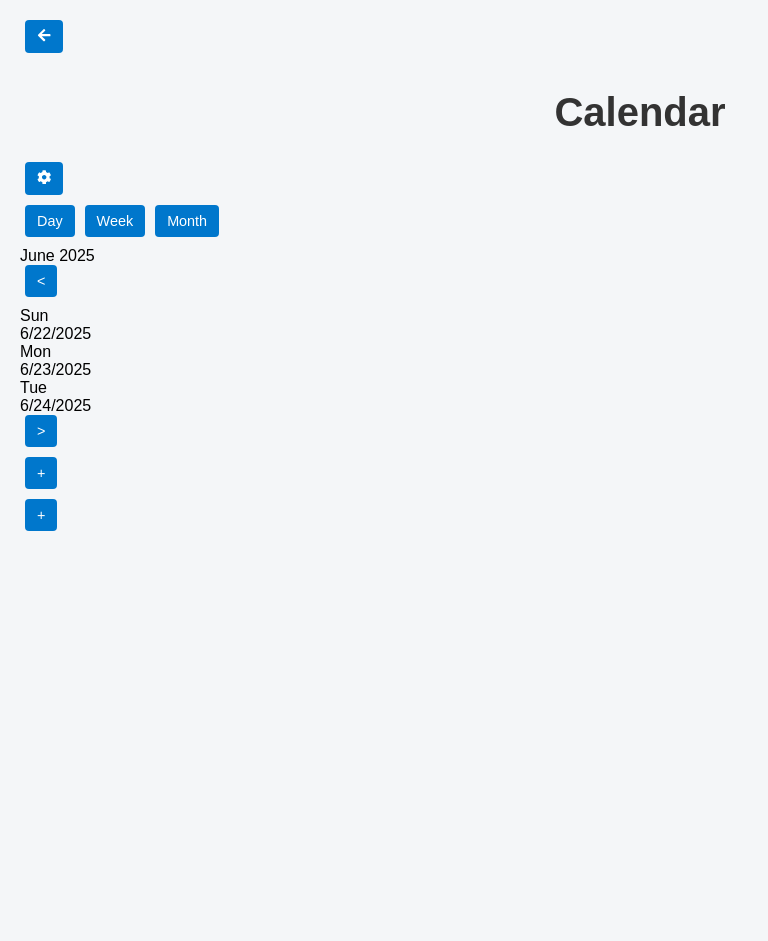
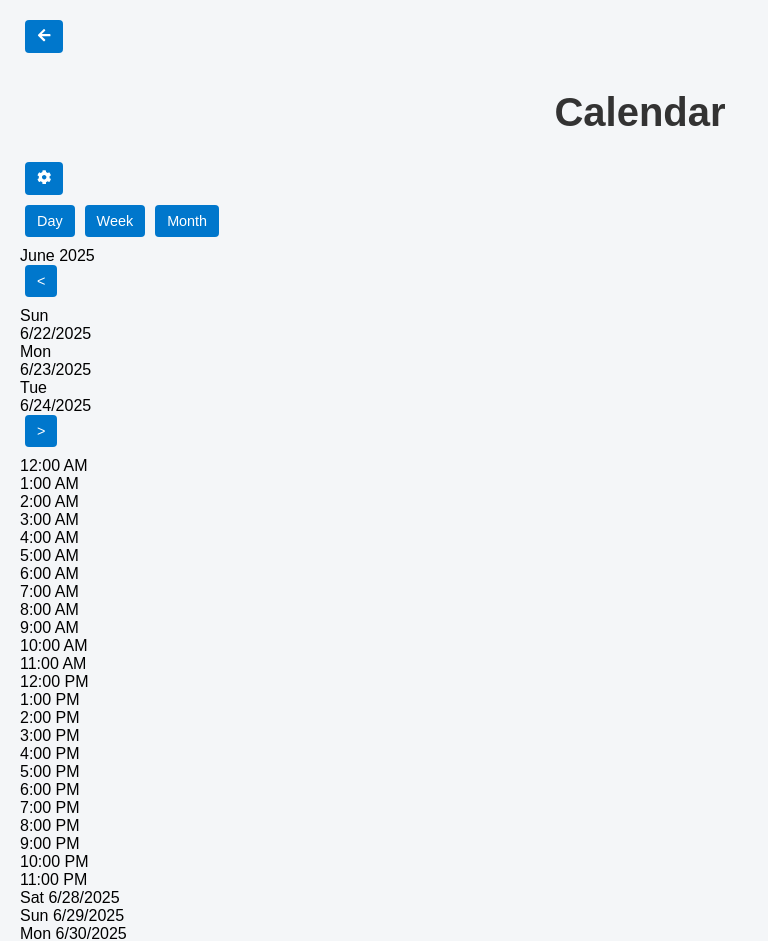
Before and after one commit to JMaraglia/crumb-v3, a React (Vite) app: page /calendar in a window 1280 px wide. Shown: the top 941 px of the page, without its empty margins (0-768 px from the left). Before the commit the page ends 800 px from the top, so only its background shows below. Built offline with nearby package versions, Linux system fonts and the light colour scheme.

Commit message:
weekview adjustment

```diff
--- a/src/WeekView.jsx
+++ b/src/WeekView.jsx
@@ -148,7 +148,51 @@ export default function WeekView() {
 
   return (
     <div ref={scrollRef} className="p-4 min-h-screen bg-white overflow-auto">
-      {/* UI remains unchanged until the modal */}
+      <div className="flex overflow-x-auto">
+        <div className="min-w-[900px] grid grid-cols-[60px_repeat(3,minmax(250px,1fr))] border-t border-l">
+          <div className="bg-gray-100 border-r z-10">
+            {HOURS.map((slot, i) => (
+              <div key={i} className="h-20 text-[10px] px-1 border-b">
+                {slot.format("h:mm A")}
+              </div>
+            ))}
+          </div>
+          {days.map((day, i) => {
+            const dateKey = day.format("YYYY-MM-DD");
+            const dayEvents = events.filter((e) => e.date === dateKey);
+
+            return (
+              <div key={i} className="border-r relative">
+                <div className="text-center text-xs sm:text-sm font-semibold py-1 border-b bg-white sticky top-0 z-10">
+                  {day.format("ddd M/D/YYYY")}
+                </div>
+                {HOURS.map((_, j) => (
+                  <div
+                    key={j}
+                    className="h-20 border-b cursor-pointer hover:bg-blue-50"
+                    onClick={() => openModal(day, j * 12)}
+                  ></div>
+                ))}
+                {dayEvents.map((ev) => (
+                  <div
+                    key={ev.id}
+                    onClick={() => openModal(day, ev.start, ev)}
+                    className="absolute left-0 right-0 px-1 text-[10px] text-white cursor-pointer"
+                    style={{
+                      top: `${(ev.start / 12) * 80}px`,
+                      height: `${(ev.duration / 60) * 80}px`,
+                      backgroundColor: ev.color,
+                    }}
+                    title="Click to edit"
+                  >
+                    {ev.title}
+                  </div>
+                ))}
+              </div>
+            );
+          })}
+        </div>
+      </div>
 
       <button
         onClick={() => openModal(startDate, 96)}
@@ -181,8 +225,6 @@ export default function WeekView() {
           </div>
         </div>
       )}
-
-      {/* Upcoming list unchanged */}
     </div>
   );
 }
```
